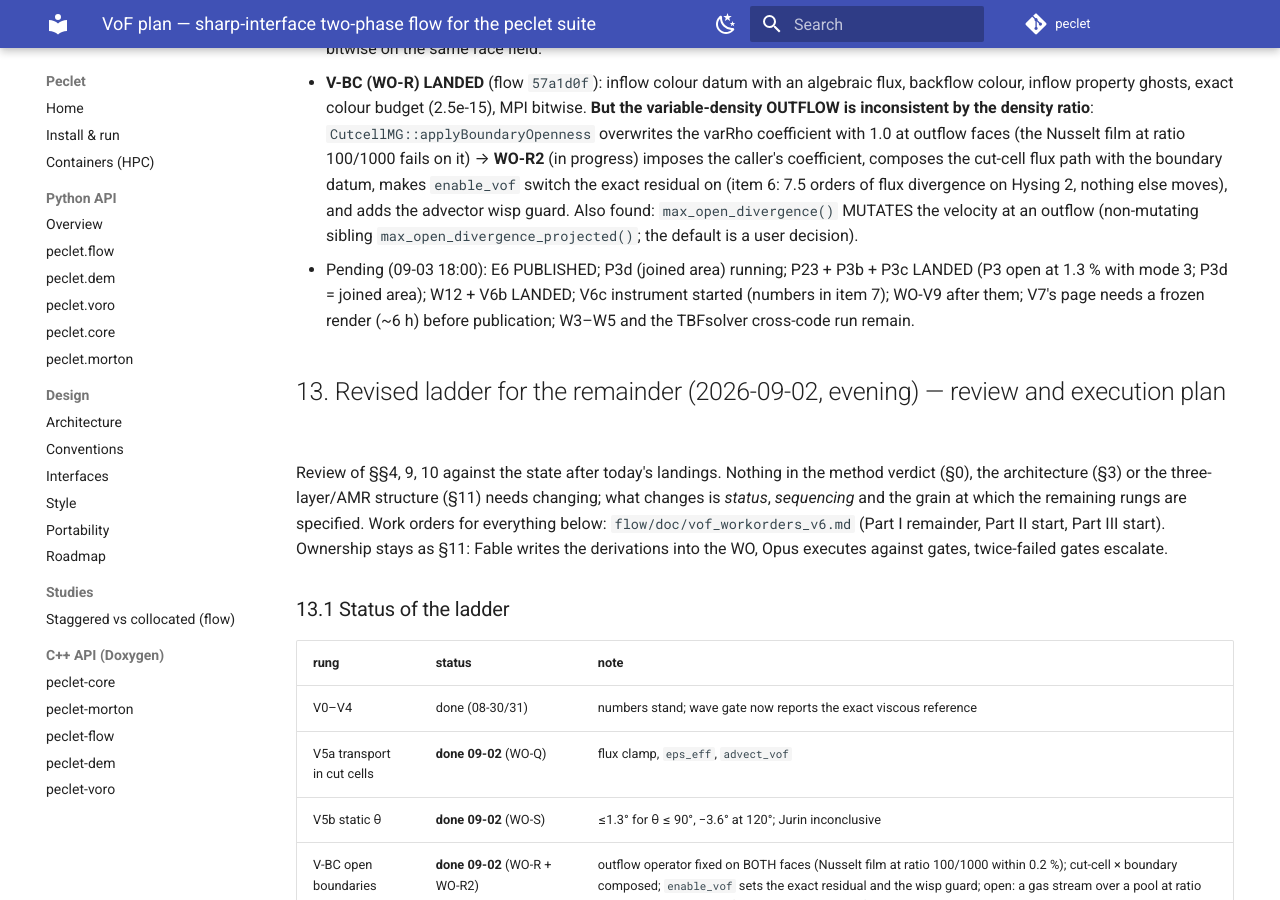
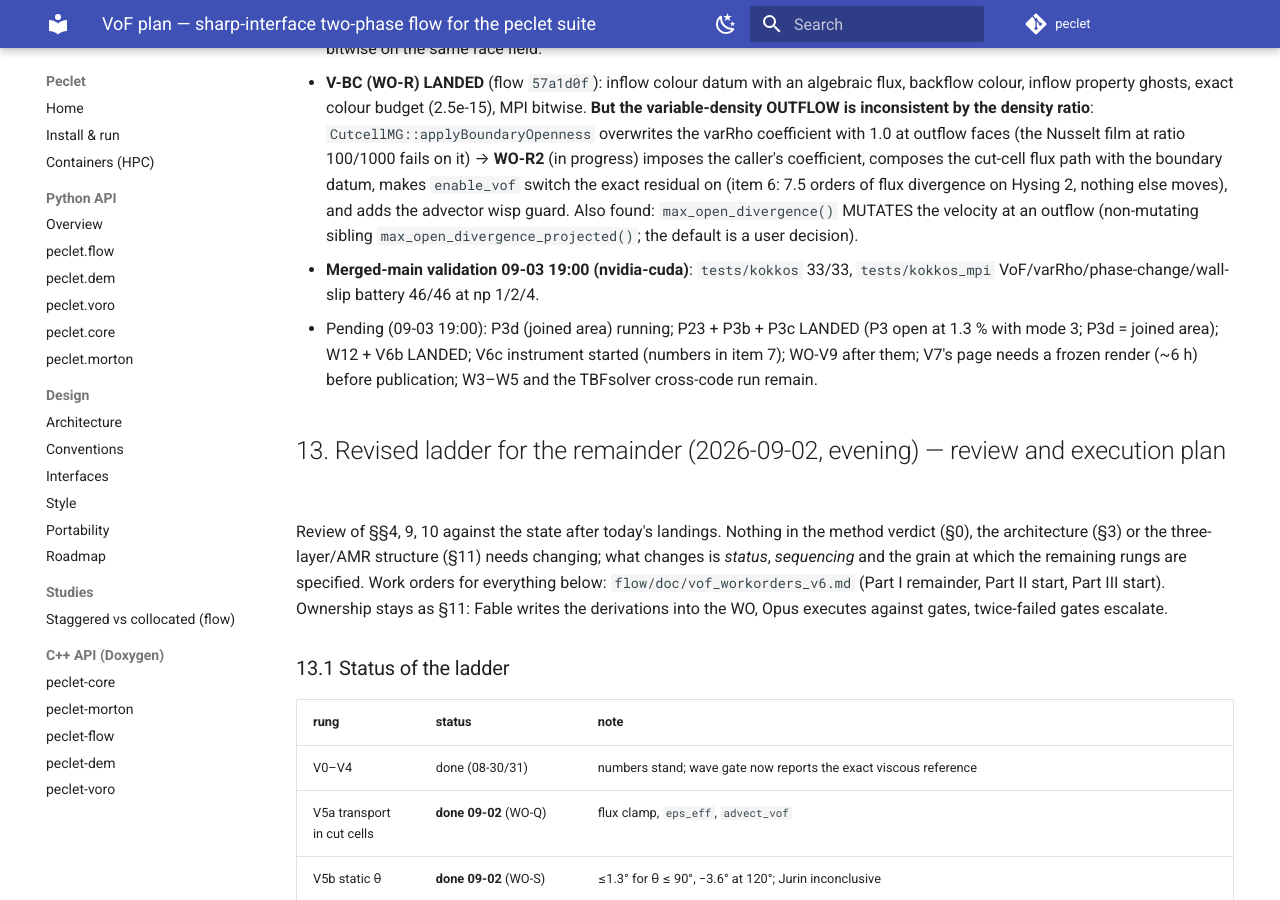
Before and after one commit to computational-chemical-engineering/peclet, an MkDocs documentation site: the page built from docs/VOF_PLAN.md, in a window 1280 px wide and 900 px high, scrolled down 21263 px. Built offline with MkDocs 1.6.1 and Material for MkDocs 9.7.7, drawn with Linux system fonts in a browser that asks for light colours; comment, search, counter and statistics services are not loaded.

Commit message:
VOF_PLAN §13: merged-main validation (33/33 kokkos, 46/46 MPI on CUDA)
Co-Authored-By: Claude Fable 5.1 <noreply@anthropic.com>
Claude-Session: https://claude.ai/code/session_01Qa1K4Gwa3HaM7hQMg4qLqX

```diff
--- a/docs/VOF_PLAN.md
+++ b/docs/VOF_PLAN.md
@@ -1041,7 +1041,8 @@ pattern — the ABC counterpart of the V4 rule).
   orders of flux divergence on Hysing 2, nothing else moves), and adds the advector wisp guard.
   Also found: `max_open_divergence()` MUTATES the velocity at an outflow (non-mutating sibling
   `max_open_divergence_projected()`; the default is a user decision).
-- Pending (09-03 18:00): E6 PUBLISHED; P3d (joined area) running; P23 + P3b + P3c LANDED (P3 open at 1.3 % with mode 3; P3d = joined area); W12 + V6b LANDED; V6c instrument started (numbers in item 7); WO-V9 after them; V7's page needs a frozen render (~6 h) before publication; W3–W5 and the TBFsolver cross-code run remain.
+- **Merged-main validation 09-03 19:00 (nvidia-cuda)**: `tests/kokkos` 33/33, `tests/kokkos_mpi` VoF/varRho/phase-change/wall-slip battery 46/46 at np 1/2/4.
+- Pending (09-03 19:00): P3d (joined area) running; P23 + P3b + P3c LANDED (P3 open at 1.3 % with mode 3; P3d = joined area); W12 + V6b LANDED; V6c instrument started (numbers in item 7); WO-V9 after them; V7's page needs a frozen render (~6 h) before publication; W3–W5 and the TBFsolver cross-code run remain.
 
 ## 13. Revised ladder for the remainder (2026-09-02, evening) — review and execution plan
 
```
